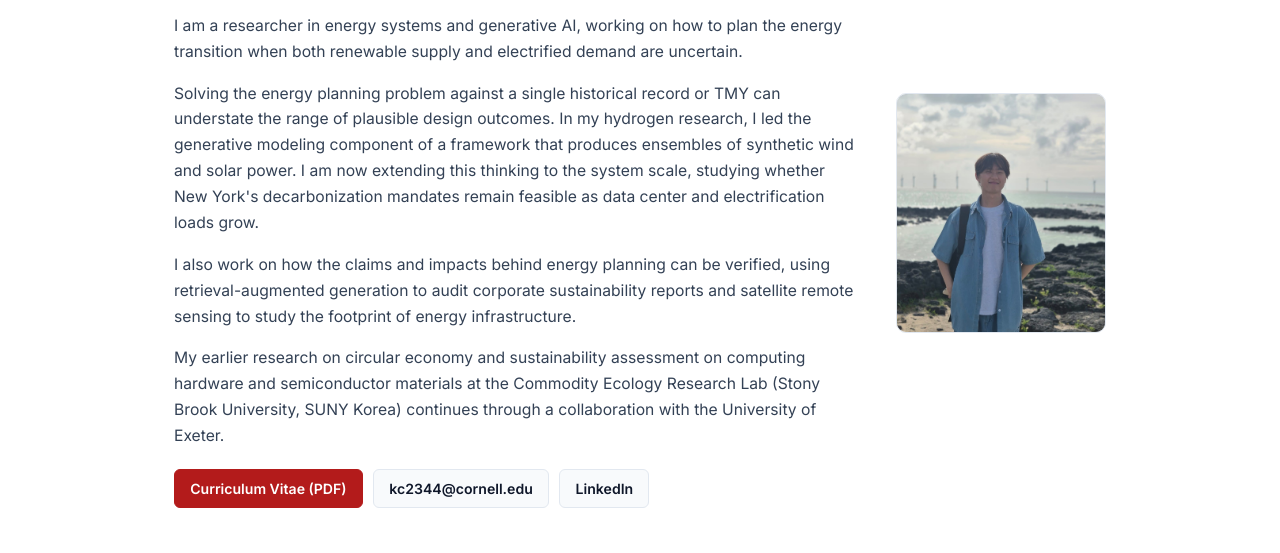
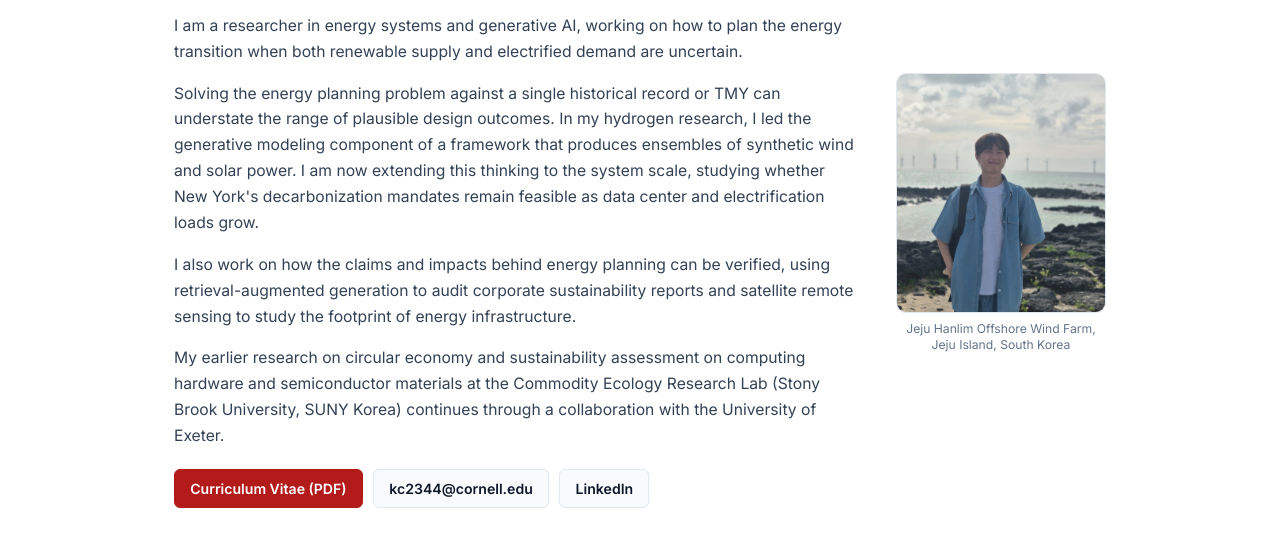
Before and after one commit to kangmincho2/kangmincho2.github.io, a plain HTML site: page index.html in a window 1280 px wide. Shown: the part 183-736 px from the top of the page. Drawn offline with nearby package versions, Linux system fonts and the light colour scheme.

Commit message:
Add profile caption index.html

```diff
--- a/index.html
+++ b/index.html
@@ -207,6 +207,21 @@
       object-fit: cover;
     }
 
+    .profile-wrapper {
+      display: flex;
+      flex-direction: column;
+      align-items: center;
+      width: 210px;
+    }
+
+    .profile-caption {
+      margin-top: 0.45rem;
+      font-size: 0.76rem;
+      color: var(--text-muted);
+      text-align: center;
+      line-height: 1.35;
+    }
+
     /* 3-Column Research Pillars */
     .pillars-grid {
       display: grid;
@@ -348,8 +363,11 @@
       .hero {
         grid-template-columns: 1fr;
       }
+      .profile-wrapper {
+        order: -1;
+        width: 160px;
+      }
       .profile-frame {
-        order: -1;
         width: 160px;
         height: 185px;
       }
@@ -415,9 +433,14 @@
         </div>
       </div>
 
-      <div class="profile-frame">
-        <img src="assets/profile_jeju.jpg" alt="Kangmin Cho" onerror="this.style.display='none'; this.parentElement.innerHTML='Upload headshot to<br><code>assets/profile.jpg</code>';" />
-      </div>
+      <figure class="profile-wrapper">
+        <div class="profile-frame">
+          <img src="assets/profile_jeju.jpg" alt="Kangmin Cho at Jeju Hanlim Offshore Wind Farm" onerror="this.style.display='none'; this.parentElement.innerHTML='Upload headshot to<br><code>assets/profile.jpg</code>';" />
+        </div>
+        <figcaption class="profile-caption">
+          Jeju Hanlim Offshore Wind Farm, Jeju Island, South Korea
+        </figcaption>
+      </figure>
     </section>
 
     <!-- Research Pillars -->
```
